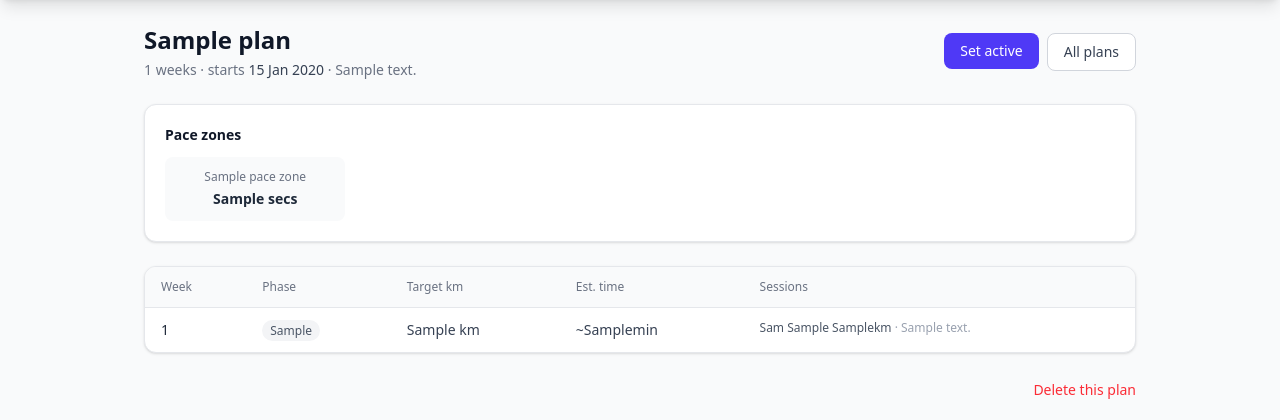
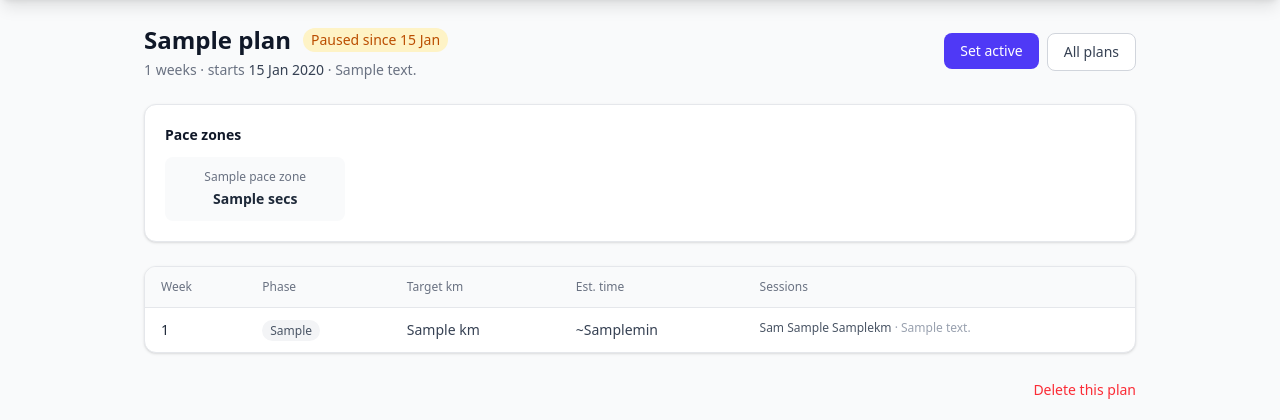
Before and after one commit to jdgsmallwood/time-track, a Django app: template templates/running/plan_detail.html in a window 1280 px wide. Shown: the part 64-484 px from the top of the page. Run offline with Django 5.2, Linux system fonts and the light colour scheme; the template is opened without the code that fills it: most values are stand-ins (such as "Sample title", 1, 10 or a date in 2020); style sheets or scripts are compiled from the project's sources; some libraries are stand-ins or nearby versions.

Commit message:
20260810

```diff
--- a/src/timetrack/core/views.py
+++ b/src/timetrack/core/views.py
@@ -62,7 +62,9 @@ class DashboardView(View):
                 estimate_week_minutes,
                 get_current_plan_week,
             )
-            active_plan = TrainingPlan.objects.filter(is_active=True).first()
+            active_plan = TrainingPlan.objects.filter(
+                is_active=True, paused_on__isnull=True
+            ).first()
             if active_plan:
                 current_plan_week = get_current_plan_week(active_plan)
                 if current_plan_week:
--- a/src/timetrack/plugins/running/models.py
+++ b/src/timetrack/plugins/running/models.py
@@ -54,6 +54,10 @@ class TrainingPlan(models.Model):
     name = models.CharField(max_length=200)
     description = models.TextField(blank=True)
     is_active = models.BooleanField(default=False)
+    paused_on = models.DateField(
+        null=True, blank=True,
+        help_text="Set while paused (injury, illness). Resuming shifts start_date by the time off.",
+    )
     start_date = models.DateField(help_text="Monday of Week 1")
     # Pace zones in seconds/km for arithmetic
     pace_easy_sec = models.IntegerField(default=360, help_text="6:00/km")
--- a/src/timetrack/plugins/running/urls.py
+++ b/src/timetrack/plugins/running/urls.py
@@ -5,6 +5,7 @@ from .views import (
     TrainingPlanDetailView,
     TrainingPlanImportView,
     TrainingPlanListView,
+    TrainingPlanPauseView,
 )
 
 urlpatterns = [
@@ -12,4 +13,5 @@ urlpatterns = [
     path("training-plans/<int:pk>/", TrainingPlanDetailView.as_view(), name="training-plan-detail"),
     path("training-plans/import/", TrainingPlanImportView.as_view(), name="training-plan-import"),
     path("training-plans/<int:pk>/activate/", TrainingPlanActivateView.as_view(), name="training-plan-activate"),
+    path("training-plans/<int:pk>/pause/", TrainingPlanPauseView.as_view(), name="training-plan-pause"),
 ]
--- a/src/timetrack/schedule/views.py
+++ b/src/timetrack/schedule/views.py
@@ -225,7 +225,9 @@ class PlanWeekView(View):
                 estimate_week_minutes,
                 get_current_plan_week,
             )
-            active_plan = TrainingPlan.objects.filter(is_active=True).first()
+            active_plan = TrainingPlan.objects.filter(
+                is_active=True, paused_on__isnull=True
+            ).first()
             if active_plan:
                 current_plan_week = get_current_plan_week(active_plan)
                 if current_plan_week:
--- a/templates/running/plan_detail.html
+++ b/templates/running/plan_detail.html
@@ -7,7 +7,9 @@
     <div x-data="{ editDate: false }">
       <div class="flex items-center gap-3 mb-1">
         <h1 class="text-2xl font-bold text-gray-900">{{ plan.name }}</h1>
-        {% if plan.is_active %}
+        {% if plan.paused_on %}
+        <span class="text-sm bg-amber-100 text-amber-700 px-2 py-0.5 rounded-full">Paused since {{ plan.paused_on|date:"j M" }}</span>
+        {% elif plan.is_active %}
         <span class="text-sm bg-blue-100 text-blue-700 px-2 py-0.5 rounded-full">Active</span>
         {% endif %}
       </div>
@@ -31,6 +33,13 @@
       <form method="post" action="{% url 'training-plan-activate' pk=plan.pk %}">
         {% csrf_token %}
         <button type="submit" class="btn-indigo text-sm">Set active</button>
+      </form>
+      {% else %}
+      <form method="post" action="{% url 'training-plan-pause' pk=plan.pk %}">
+        {% csrf_token %}
+        <button type="submit" class="btn-outline text-sm">
+          {% if plan.paused_on %}Resume plan{% else %}Pause plan{% endif %}
+        </button>
       </form>
       {% endif %}
       <a href="{% url 'training-plan-list' %}" class="btn-outline text-sm">All plans</a>
--- a/templates/running/plan_list.html
+++ b/templates/running/plan_list.html
@@ -40,7 +40,9 @@
                class="font-semibold text-gray-900 hover:text-indigo-700">
               {{ plan.name }}
             </a>
-            {% if plan.is_active %}
+            {% if plan.paused_on %}
+            <span class="text-xs bg-amber-100 text-amber-700 px-2 py-0.5 rounded-full">Paused</span>
+            {% elif plan.is_active %}
             <span class="text-xs bg-blue-100 text-blue-700 px-2 py-0.5 rounded-full">Active</span>
             {% endif %}
           </div>
```
Also changed, not shown: src/timetrack/plugins/running/views.py (+23 -0 lines), tests/test_training_plan.py (+26 -0 lines), src/timetrack/plugins/running/migrations/0003_trainingplan_paused_on.py (added).
